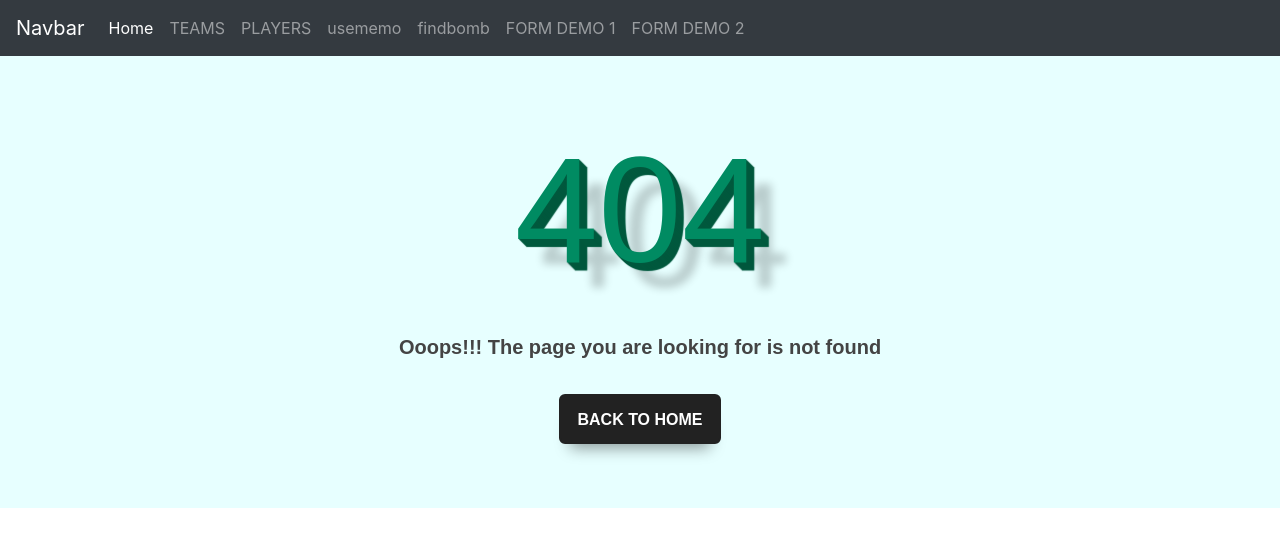
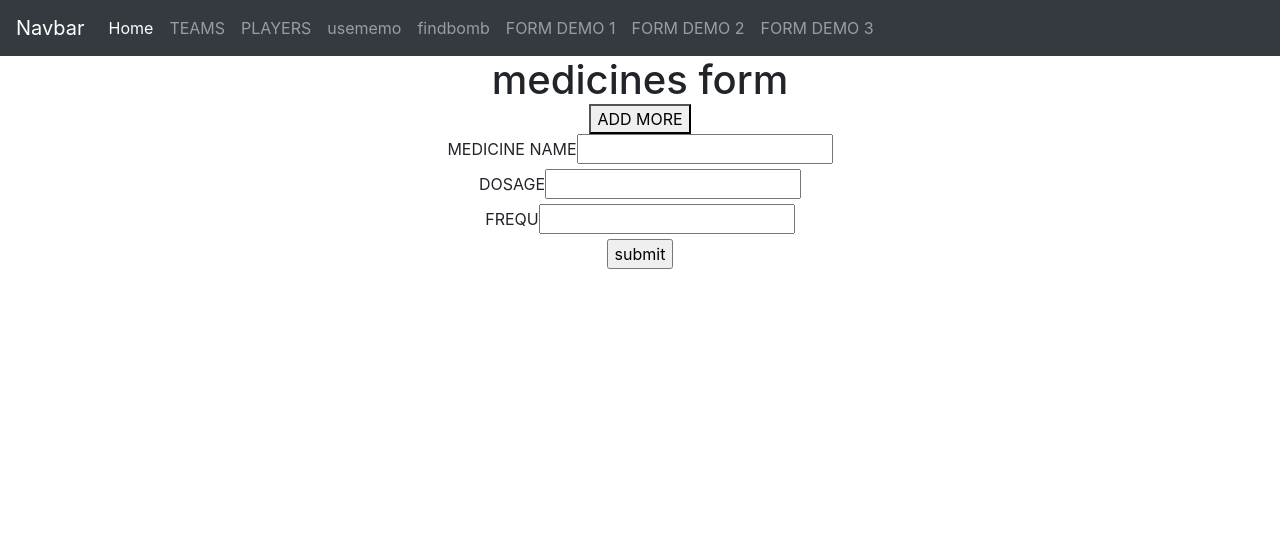
Before and after one commit to samirvithlani/2025-mern-evn, a React (Vite) app: page /formdemo3 in a window 1280 px wide. Before the commit this address had no page. Shown: the top 546 px of the page. Built offline with nearby package versions, Linux system fonts and the light colour scheme.

Commit message:
formdemo

```diff
--- a/src/App.jsx
+++ b/src/App.jsx
@@ -25,6 +25,7 @@ import { UseMemoDemo } from './components/UseMemoDemo'
 import { FindBomb } from './components/FindBomb'
 import { FormDemo1 } from './components/FormDemo1'
 import { FormDemo2 } from './components/FormDemo2'
+import { FormDemo3 } from './components/FormDemo3'
 
 function App() {
 
@@ -55,6 +56,7 @@ function App() {
         <Route path = "/findbomb" element = {<FindBomb/>}></Route>
         <Route path='/formdemo1'element = {<FormDemo1/>} ></Route>
         <Route path='/formdemo2'element = {<FormDemo2/>} ></Route>
+        <Route path='/formdemo3' element = {<FormDemo3/>}></Route>
         {/* <Route path='/*' element ={<h1>404</h1>}></Route> */}
         <Route path='/*' element ={<Error404/>}></Route>
       </Routes>
--- a/src/components/FormDemo2.jsx
+++ b/src/components/FormDemo2.jsx
@@ -2,7 +2,11 @@ import React from 'react'
 import { useForm } from 'react-hook-form'
 
 export const FormDemo2 = () => {
-    const {register,handleSubmit,formState:{errors}}= useForm()
+    const {register,handleSubmit,formState:{errors}}= useForm({
+        defaultValues:{
+            name:"test"
+        }
+    })
     console.log("errors",errors)//{}
     const submitHandler = (data)=>{
         alert("form subbmited...")
--- /dev/null
+++ b/src/components/FormDemo3.jsx
@@ -0,0 +1,59 @@
+import React from "react";
+import { useFieldArray, useForm } from "react-hook-form";
+import { data } from "react-router-dom";
+
+export const FormDemo3 = () => {
+  const { handleSubmit, register, control } = useForm({
+    defaultValues: {
+      medicines: [{ name: "", dosage: "", frequency: "" }],
+    },
+  });
+  const { fields, append, remove } = useFieldArray({
+    control,
+    name: "medicines",
+  });
+  const submitHandler = (data) => {
+    console.log(data);
+  };
+
+  return (
+    <div>
+      <h1>medicines form</h1>
+      <button onClick={()=>{append({ name: "", dosage: "", frequency: "" })}}>ADD MORE</button>
+      <form onSubmit={handleSubmit(submitHandler)}>
+
+        {fields.map((field, index) => {
+          return (
+            <div>
+              <div>
+                <label>MEDICINE NAME</label>
+                <input
+                  type="text"
+                  {...register(`medicines.${index}.name`)}
+                ></input>
+              </div>
+              <div>
+                <label>DOSAGE</label>
+                <input
+                  type="text"
+                  {...register(`medicines.${index}.dosage`)}
+                ></input>
+              </div>
+              <div>
+                <label>FREQU</label>
+                <input
+                  type="text"
+                  {...register(`medicines.${index}.frequency`)}
+                ></input>
+              </div>
+
+            </div>
+          );
+        })}
+        <div>
+            <input type="submit" value="submit"></input>
+        </div>
+      </form>
+    </div>
+  );
+};
--- a/src/components/Navabar.jsx
+++ b/src/components/Navabar.jsx
@@ -58,6 +58,11 @@ export const Navabar = () => {
               FORM DEMO 2
               </Link>
             </li>
+            <li class="nav-item">
+              <Link class="nav-link" to="/formdemo3">
+              FORM DEMO 3
+              </Link>
+            </li>
 
           </ul>
         </div>
```
